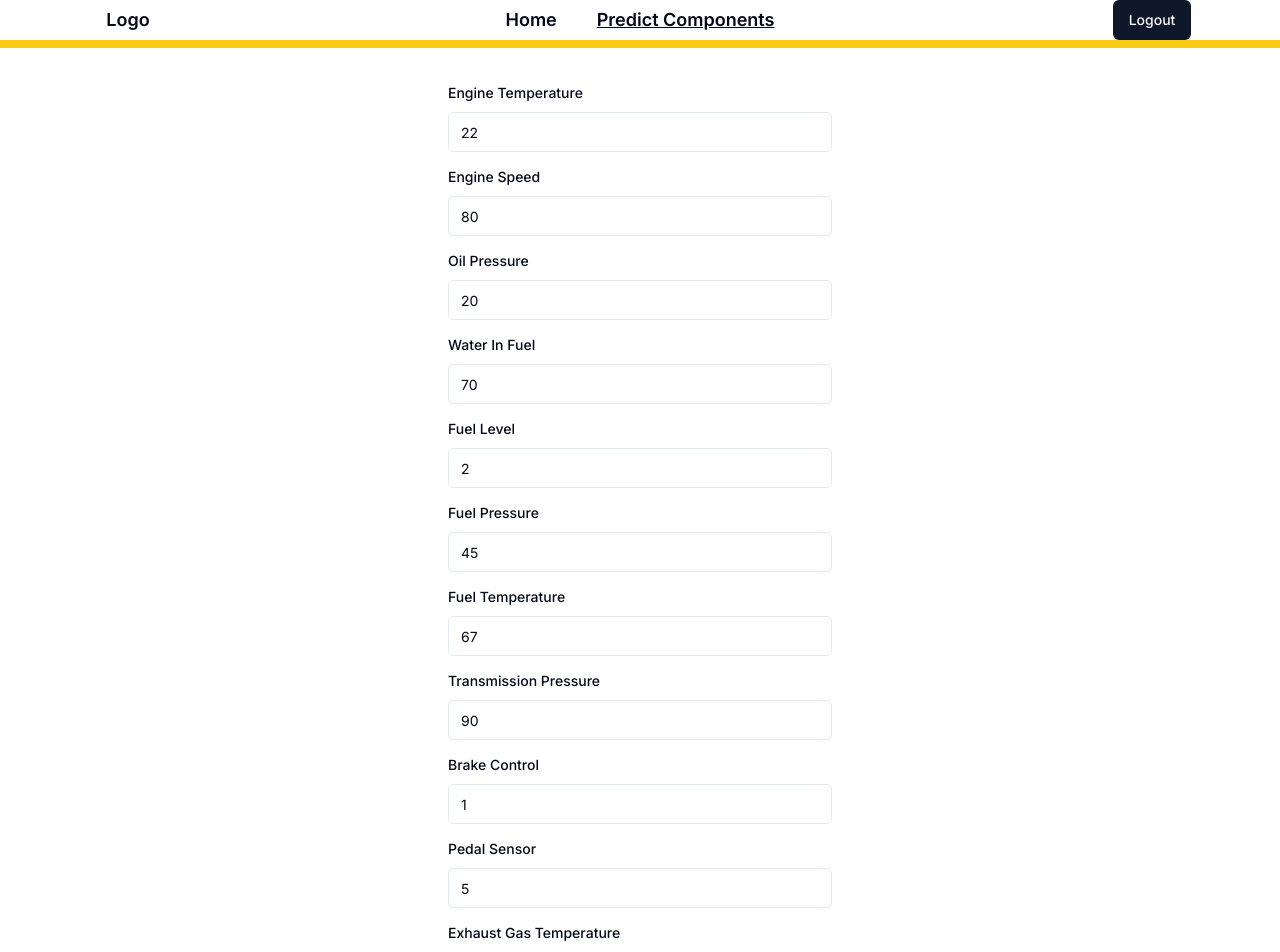
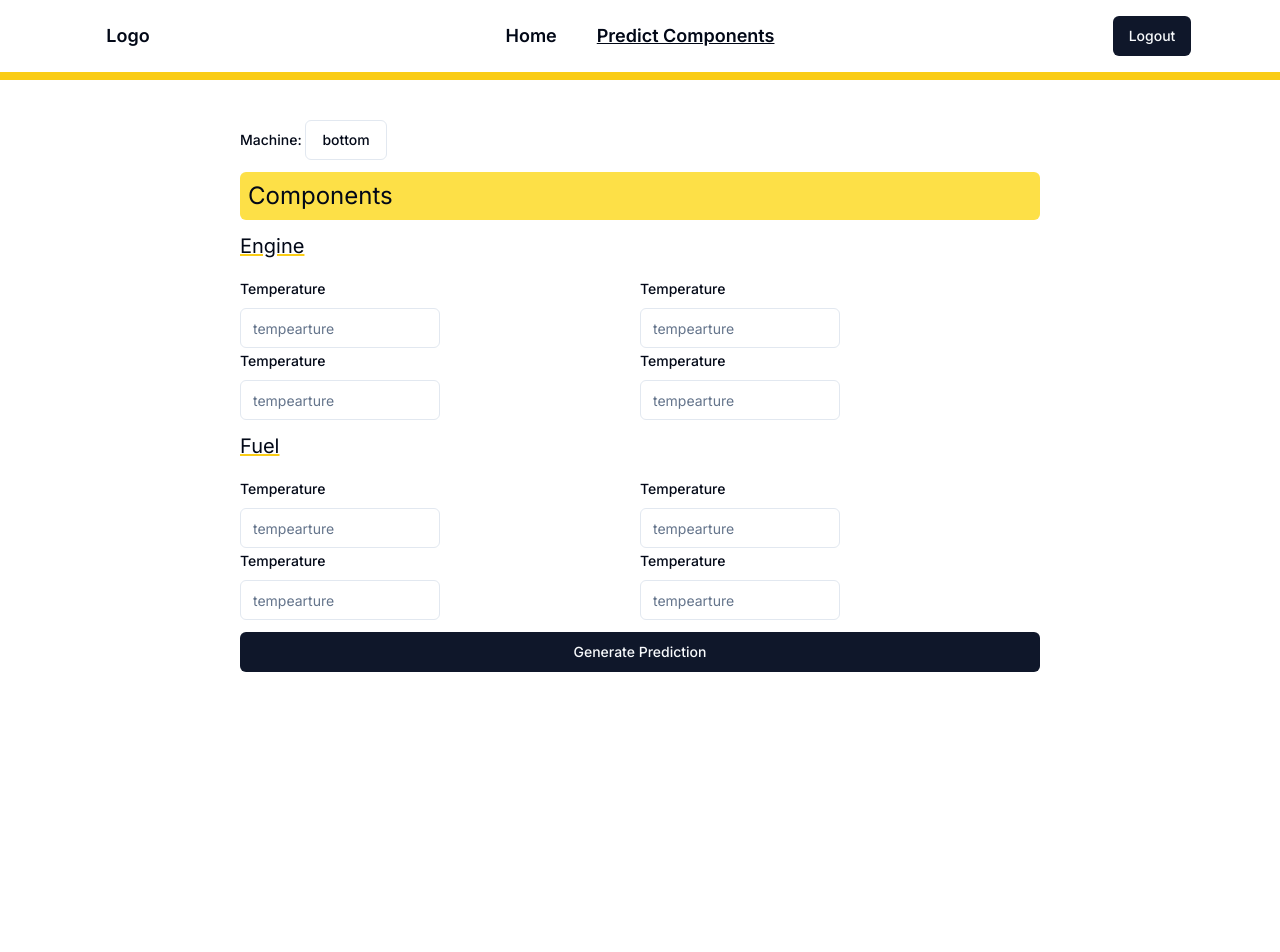
Before and after one commit to Oik17/Caterpillar-Hack, a Next.js app in the folder frontend/: page /predict in a window 1280 px wide. Shown: the top 952 px of the page. After the commit the page ends 800 px from the top, so only its background shows below. Built offline with nearby package versions, Linux system fonts and the light colour scheme.

Commit message:
predict form

```diff
--- a/frontend/components/PredictForm.tsx
+++ b/frontend/components/PredictForm.tsx
@@ -23,283 +23,233 @@ import { useState } from "react";
 
 type Props = {};
 
-// Define the schema for the form using Zod
 const formSchema = z.object({
-  components: z.object({
-    engine: z.object({
-      temperature: z.number(),
-      speed: z.number(),
-      oilPressure: z.number(),
-    }),
-    fuel: z.object({
-      WaterInFuel: z.number(),
-      level: z.number(),
-      Pressure: z.number(),
-      Temperature: z.number(),
-    }),
-    drive: z.object({
-      transmissionPressure: z.number(),
-      brakecontrol: z.number(),
-      pedalsensor: z.number(),
-    }),
-    misc: z.object({
-      exhaustGasTemperature: z.number(),
-      airFilterPresure: z.number(),
-      systemVoltage: z.number(),
-      hydraulicPumpRate: z.number(),
-    }),
-  }),
+  email: z.string().email("Invalid email format"),
+  password: z.string().min(8, "Password must contain minimum 8 characters"),
 });
 
 export const PredictForm = ({}: Props) => {
-  const [dataFromChild, setDataFromChild] = useState('');
+  const [dataFromChild, setDataFromChild] = useState("");
   const handleDataFromChild = async (data: string) => {
     setDataFromChild(data);
     console.log(data);
+    // console.log(dataFromChild)
   };
 
   const router = useRouter();
   const form = useForm<z.infer<typeof formSchema>>({
     resolver: zodResolver(formSchema),
     defaultValues: {
-      components: {
-        engine: {
-          temperature: 22,
-          speed: 80,
-          oilPressure: 20,
-        },
-        fuel: {
-          WaterInFuel: 70,
-          level: 2,
-          Pressure: 45,
-          Temperature: 67,
-        },
-        drive: {
-          transmissionPressure: 90,
-          brakecontrol: 1,
-          pedalsensor: 5,
-        },
-        misc: {
-          exhaustGasTemperature: 190,
-          airFilterPresure: 20,
-          systemVoltage: 12.41,
-          hydraulicPumpRate: 77.65,
-        },
-      },
+      email: "",
+      password: "",
     },
   });
 
   async function onSubmit(values: z.infer<typeof formSchema>) {
     try {
-      console.log("Predict", values);
-      // You can send this data to your backend or use it for prediction
+      console.log("Predict");
     } catch (error: AxiosError | any) {
-      console.log("error");
+      console.log("erroor");
     }
   }
-
   return (
-    <div className="w-96">
+    <div className="w-[800px] min-w-[200px]">
       <Form {...form}>
         <form
           onSubmit={form.handleSubmit(onSubmit)}
           className="space-y-3 flex flex-col"
         >
-          {/* Engine Fields */}
           <FormField
             control={form.control}
-            name="components.engine.temperature"
+            name="email"
             render={({ field }) => (
               <FormItem>
-                <FormLabel>Engine Temperature</FormLabel>
+                <FormLabel>Machine: </FormLabel>
                 <FormControl>
-                  <Input type="number" {...field} />
+                  <DropdownMenuRadioGroupDemo
+                    onDataReceive={handleDataFromChild}
+                  />
                 </FormControl>
+                {/* <FormDescription>This is your email.</FormDescription> */}
+                <FormMessage />
+              </FormItem>
+            )}
+          />
+          <span className="text-2xl bg-yellow-300 p-2 rounded-md">
+            Components
+          </span>
+          <div className="flex flex-col gap-4">
+            <span className="text-xl underline decoration-yellow-400">
+              Engine
+            </span>
+            <div className="grid grid-cols-2">
+              <FormField
+                control={form.control}
+                name="email"
+                render={({ field }) => (
+                  <FormItem>
+                    <FormLabel>Temperature </FormLabel>
+                    <FormControl>
+                      <Input
+                        type="password"
+                        placeholder="tempearture"
+                        {...field}
+                        className="w-[200px]"
+                      />
+                    </FormControl>
+                    {/* <FormDescription>This is your email.</FormDescription> */}
                     <FormMessage />
                   </FormItem>
                 )}
               />
               <FormField
                 control={form.control}
-            name="components.engine.speed"
+                name="email"
                 render={({ field }) => (
                   <FormItem>
-                <FormLabel>Engine Speed</FormLabel>
+                    <FormLabel>Temperature </FormLabel>
                     <FormControl>
-                  <Input type="number" {...field} />
+                      <Input
+                        type="password"
+                        placeholder="tempearture"
+                        {...field}
+                        className="w-[200px]"
+                      />
                     </FormControl>
+                    {/* <FormDescription>This is your email.</FormDescription> */}
                     <FormMessage />
                   </FormItem>
                 )}
               />
               <FormField
                 control={form.control}
-            name="components.engine.oilPressure"
+                name="email"
                 render={({ field }) => (
                   <FormItem>
-                <FormLabel>Oil Pressure</FormLabel>
+                    <FormLabel>Temperature </FormLabel>
                     <FormControl>
-                  <Input type="number" {...field} />
+                      <Input
+                        type="password"
+                        placeholder="tempearture"
+                        {...field}
+                        className="w-[200px]"
+                      />
                     </FormControl>
-                <FormMessage />
-              </FormItem>
-            )}
-          />
-
-          {/* Fuel Fields */}
-          <FormField
-            control={form.control}
-            name="components.fuel.WaterInFuel"
-            render={({ field }) => (
-              <FormItem>
-                <FormLabel>Water In Fuel</FormLabel>
-                <FormControl>
-                  <Input type="number" {...field} />
-                </FormControl>
+                    {/* <FormDescription>This is your email.</FormDescription> */}
                     <FormMessage />
                   </FormItem>
                 )}
               />
               <FormField
                 control={form.control}
-            name="components.fuel.level"
+                name="email"
                 render={({ field }) => (
                   <FormItem>
-                <FormLabel>Fuel Level</FormLabel>
+                    <FormLabel>Temperature </FormLabel>
                     <FormControl>
-                  <Input type="number" {...field} />
+                      <Input
+                        type="password"
+                        placeholder="tempearture"
+                        {...field}
+                        className="w-[200px]"
+                      />
                     </FormControl>
+                    {/* <FormDescription>This is your email.</FormDescription> */}
+                    <FormMessage />
+                  </FormItem>
+                )}
+              />
+            </div>
+          </div>
+          <div className="flex flex-col gap-4">
+            <span className="text-xl underline decoration-yellow-400">
+              Fuel
+            </span>
+            <div className="grid grid-cols-2">
+              <FormField
+                control={form.control}
+                name="email"
+                render={({ field }) => (
+                  <FormItem>
+                    <FormLabel>Temperature </FormLabel>
+                    <FormControl>
+                      <Input
+                        type="password"
+                        placeholder="tempearture"
+                        {...field}
+                        className="w-[200px]"
+                      />
+                    </FormControl>
+                    {/* <FormDescription>This is your email.</FormDescription> */}
                     <FormMessage />
                   </FormItem>
                 )}
               />
               <FormField
                 control={form.control}
-            name="components.fuel.Pressure"
+                name="email"
                 render={({ field }) => (
                   <FormItem>
-                <FormLabel>Fuel Pressure</FormLabel>
+                    <FormLabel>Temperature </FormLabel>
                     <FormControl>
-                  <Input type="number" {...field} />
+                      <Input
+                        type="password"
+                        placeholder="tempearture"
+                        {...field}
+                        className="w-[200px]"
+                      />
                     </FormControl>
+                    {/* <FormDescription>This is your email.</FormDescription> */}
                     <FormMessage />
                   </FormItem>
                 )}
               />
               <FormField
                 control={form.control}
-            name="components.fuel.Temperature"
+                name="email"
                 render={({ field }) => (
                   <FormItem>
-                <FormLabel>Fuel Temperature</FormLabel>
+                    <FormLabel>Temperature </FormLabel>
                     <FormControl>
-                  <Input type="number" {...field} />
+                      <Input
+                        type="password"
+                        placeholder="tempearture"
+                        {...field}
+                        className="w-[200px]"
+                      />
                     </FormControl>
-                <FormMessage />
-              </FormItem>
-            )}
-          />
-
-          {/* Drive Fields */}
-          <FormField
-            control={form.control}
-            name="components.drive.transmissionPressure"
-            render={({ field }) => (
-              <FormItem>
-                <FormLabel>Transmission Pressure</FormLabel>
-                <FormControl>
-                  <Input type="number" {...field} />
-                </FormControl>
+                    {/* <FormDescription>This is your email.</FormDescription> */}
                     <FormMessage />
                   </FormItem>
                 )}
               />
               <FormField
                 control={form.control}
-            name="components.drive.brakecontrol"
+                name="email"
                 render={({ field }) => (
                   <FormItem>
-                <FormLabel>Brake Control</FormLabel>
+                    <FormLabel>Temperature </FormLabel>
                     <FormControl>
-                  <Input type="number" {...field} />
+                      <Input
+                        type="password"
+                        placeholder="tempearture"
+                        {...field}
+                        className="w-[200px]"
+                      />
                     </FormControl>
+                    {/* <FormDescription>This is your email.</FormDescription> */}
                     <FormMessage />
                   </FormItem>
                 )}
               />
-          <FormField
-            control={form.control}
-            name="components.drive.pedalsensor"
-            render={({ field }) => (
-              <FormItem>
-                <FormLabel>Pedal Sensor</FormLabel>
-                <FormControl>
-                  <Input type="number" {...field} />
-                </FormControl>
-                <FormMessage />
-              </FormItem>
-            )}
-          />
+            </div>
+          </div>
 
-          {/* Misc Fields */}
-          <FormField
-            control={form.control}
-            name="components.misc.exhaustGasTemperature"
-            render={({ field }) => (
-              <FormItem>
-                <FormLabel>Exhaust Gas Temperature</FormLabel>
-                <FormControl>
-                  <Input type="number" {...field} />
-                </FormControl>
-                <FormMessage />
-              </FormItem>
-            )}
-          />
-          <FormField
-            control={form.control}
-            name="components.misc.airFilterPresure"
-            render={({ field }) => (
-              <FormItem>
-                <FormLabel>Air Filter Pressure</FormLabel>
-                <FormControl>
-                  <Input type="number" {...field} />
-                </FormControl>
-                <FormMessage />
-              </FormItem>
-            )}
-          />
-          <FormField
-            control={form.control}
-            name="components.misc.systemVoltage"
-            render={({ field }) => (
-              <FormItem>
-                <FormLabel>System Voltage</FormLabel>
-                <FormControl>
-                  <Input type="number" {...field} />
-                </FormControl>
-                <FormMessage />
-              </FormItem>
-            )}
-          />
-          <FormField
-            control={form.control}
-            name="components.misc.hydraulicPumpRate"
-            render={({ field }) => (
-              <FormItem>
-                <FormLabel>Hydraulic Pump Rate</FormLabel>
-                <FormControl>
-                  <Input type="number" {...field} />
-                </FormControl>
-                <FormMessage />
-              </FormItem>
-            )}
-          />
-
-          <Button type="submit">Submit</Button>
+          <Button type="submit" className="w-full">
+            Generate Prediction
+          </Button>
         </form>
       </Form>
     </div>
   );
 };
-
-export default PredictForm;
```
Lines whose indentation alone changed are shown as unchanged.
